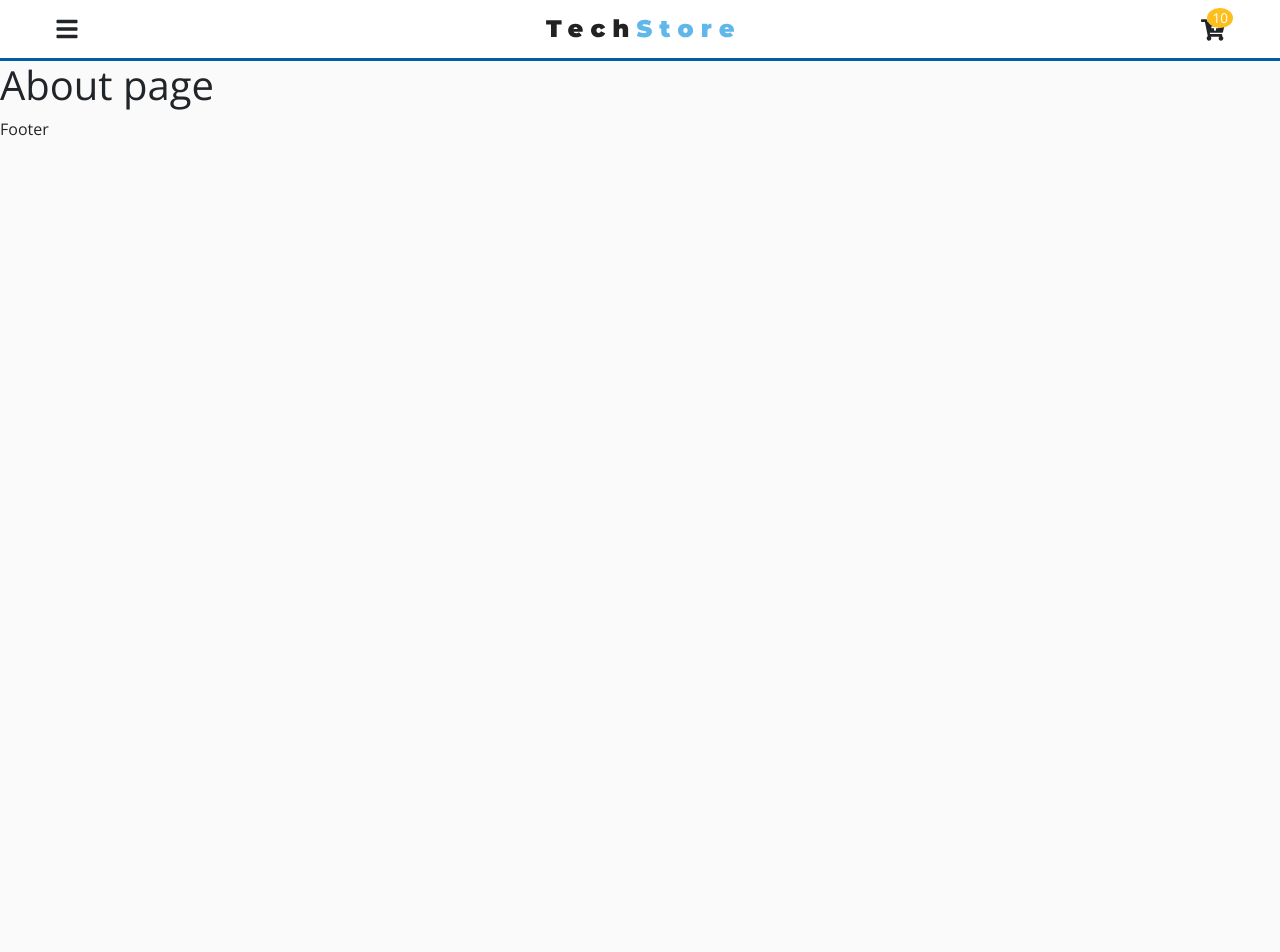
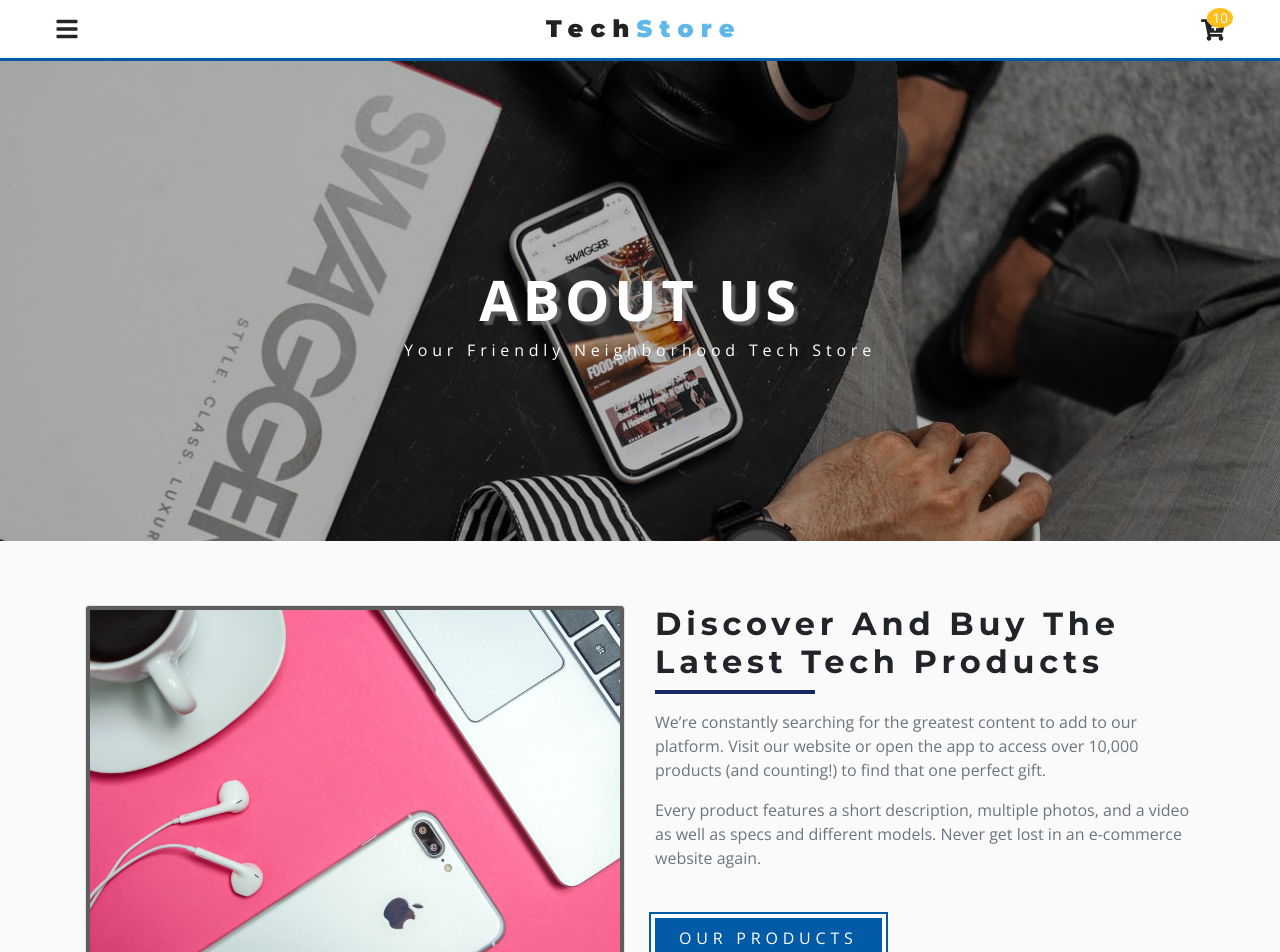
Before and after one commit to femmor/techazon, a React (Create React App) app: page /about in a window 1280 px wide. Shown: the top 952 px of the page. Before the commit the page ends 800 px from the top, so only its background shows below. Built offline with nearby package versions, Linux system fonts and the light colour scheme.

Commit message:
created the About Page and Title component

```diff
--- /dev/null
+++ b/src/components/AboutPage/Info.jsx
@@ -0,0 +1,35 @@
+import React from 'react';
+import Title from "../Title"
+import aboutBcg from "../../images/aboutImg.jpeg"
+import { Link } from "react-router-dom"
+
+const Info = () => {
+    return (
+        <section className="py-5">
+            <div className="container">
+                <div className="row">
+                    <div className="col-10 mx-auto col-md-6 my-3">
+                        <img src={aboutBcg} className="img-fluid img-thumbnail" alt="about" style={{
+                            background: "var(--darkGray)"
+                        }}/>
+                    </div>
+                    <div className="col-10 mx-auto col-md-6 my-3">
+                        <Title title="discover and buy the latest tech products"/>
+                        <p className="text-lead text-muted my-3">
+                            We’re constantly searching for the greatest content to add to our platform. Visit our website or open the app to access over 10,000 products (and counting!) to find that one perfect gift.
+                        </p>
+                        <p className="text-lead text-muted my-3">
+                            Every product features a short description, multiple photos, and a video as well as specs and different models. Never get lost in an e-commerce website again.
+                        </p>
+                        <Link to="/products" className="main-link" style={{
+                            marginTop: "2rem"
+                        }}>Our Products</Link>
+                    </div>
+                </div>
+            </div>
+
+        </section>
+    );
+}
+
+export default Info;
--- a/src/components/Navbar.jsx
+++ b/src/components/Navbar.jsx
@@ -36,6 +36,7 @@ const NavWrapper = styled.nav`
     padding: 1rem 1.5rem;
     background: var(--mainWhite);
     border-bottom: 3px solid var(--secondary-color);
+    z-index: 1;
 
     .nav-center {
         display: flex;
--- /dev/null
+++ b/src/components/Title.jsx
@@ -0,0 +1,29 @@
+import React from 'react';
+import styled from "styled-components"
+
+
+const Title = ({ title, center }) => {
+    return (
+        <>
+           <TitleWrapper className="row" center={center}>
+                <div className="col">
+                    <h2 className="text-title">{title}</h2>
+                    <div className="title-underline"></div>
+                </div>
+           </TitleWrapper>
+        </>
+    );
+}
+
+const TitleWrapper = styled.div`
+    text-align: ${props => (props.center ? "center" : "left")};
+
+    .title-underline {
+        height: 0.25rem;
+        width: 10rem;
+        background: var(--primary-color);
+        margin: ${props => props.center ? "0 auto" : "0"}
+    }
+`
+
+export default Title;
--- a/src/pages/AboutPage.jsx
+++ b/src/pages/AboutPage.jsx
@@ -1,9 +1,14 @@
 import React from 'react';
+import Hero from "../components/Hero"
+import aboutBcg from "../images/about.jpeg"
+import { Link } from "react-router-dom"
+import Info from '../components/AboutPage/Info';
 
 const AboutPage = () => {
     return (
         <>
-           <h1>About page</h1>
+            <Hero title="About Us" description="your friendly neighborhood tech store" img={aboutBcg}/>
+            <Info/>
         </>
     );
 }
```
Also changed, not shown: src/images/about.jpeg (renamed from src/images/pexels-photo-3568518.jpeg), src/images/aboutImg.jpeg (renamed from src/images/pexels-photo-1038628.jpeg).
